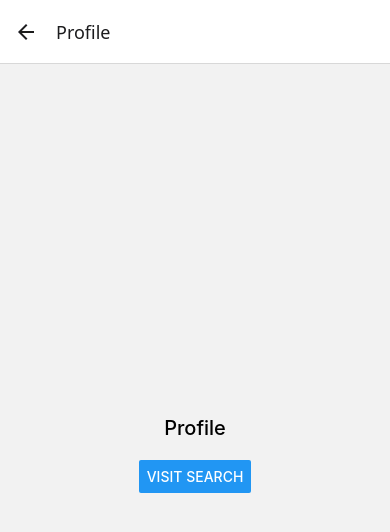
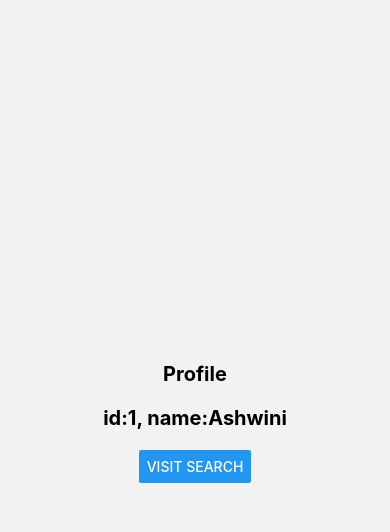
Before and after one commit to AshwiniParaye1/ReactNative, a React Native app in the folder firstapp/: screen /Home in a window 390 px wide. Both pictures are taken after a click on the button "VISIT PROFILE". Shown: the top 532 px of the page. Built offline with nearby package versions, Linux system fonts and the light colour scheme.

Commit message:
stack navigation

```diff
--- a/firstapp/App.tsx
+++ b/firstapp/App.tsx
@@ -12,10 +12,26 @@ const Stack = createNativeStackNavigator();
 
 const StackNavigator = () => {
   return (
-    <Stack.Navigator>
-      <Stack.Screen name="Home" component={Home} />
-      <Stack.Screen name="Profile" component={Profile} />
-      <Stack.Screen name="Search" component={Search} />
+    <Stack.Navigator initialRouteName="Home">
+      <Stack.Screen
+        name="Search"
+        component={Search}
+        options={{headerShown: false}}
+      />
+      <Stack.Screen
+        name="Home"
+        component={Home}
+        // options={{headerShown: false}}
+        options={{
+          title: 'Home Screen',
+          headerStyle: {backgroundColor: 'pink'},
+        }}
+      />
+      <Stack.Screen
+        name="Profile"
+        component={Profile}
+        options={{headerShown: false}}
+      />
     </Stack.Navigator>
   );
 };
--- a/firstapp/src/screens/Home.jsx
+++ b/firstapp/src/screens/Home.jsx
@@ -17,7 +17,7 @@ const Home = ({navigation}) => {
       </Text>
       <Button
         title="Visit Profile"
-        onPress={() => navigation.navigate('Profile')}
+        onPress={() => navigation.navigate('Profile', {id: 1, name: 'Ashwini'})}
       />
     </View>
   );
--- a/firstapp/src/screens/Profile.jsx
+++ b/firstapp/src/screens/Profile.jsx
@@ -1,20 +1,17 @@
-/* eslint-disable no-unused-vars */
-/* eslint-disable react-native/no-inline-styles */
 import {Button, StyleSheet, Text, View} from 'react-native';
 import React from 'react';
 
-const Profile = ({navigation}) => {
+const Profile = ({navigation, route}) => {
+  const {id, name} = route.params;
+
   return (
-    <View
-      style={{
-        width: '100%',
-        height: '100%',
-        justifyContent: 'center',
-        alignItems: 'center',
-      }}>
-      <Text style={{fontSize: 20, fontWeight: 500, marginBottom: 20}}>
-        Profile
+    <View style={styles.container}>
+      <Text style={styles.text}>Profile</Text>
+
+      <Text style={styles.text}>
+        id:{id}, name:{name}
       </Text>
+
       <Button
         title="Visit Search"
         onPress={() => navigation.navigate('Search')}
@@ -25,4 +22,16 @@ const Profile = ({navigation}) => {
 
 export default Profile;
 
-const styles = StyleSheet.create({});
+const styles = StyleSheet.create({
+  container: {
+    width: '100%',
+    height: '100%',
+    justifyContent: 'center',
+    alignItems: 'center',
+  },
+  text: {
+    fontSize: 20,
+    fontWeight: 'bold',
+    marginBottom: 20,
+  },
+});
```
